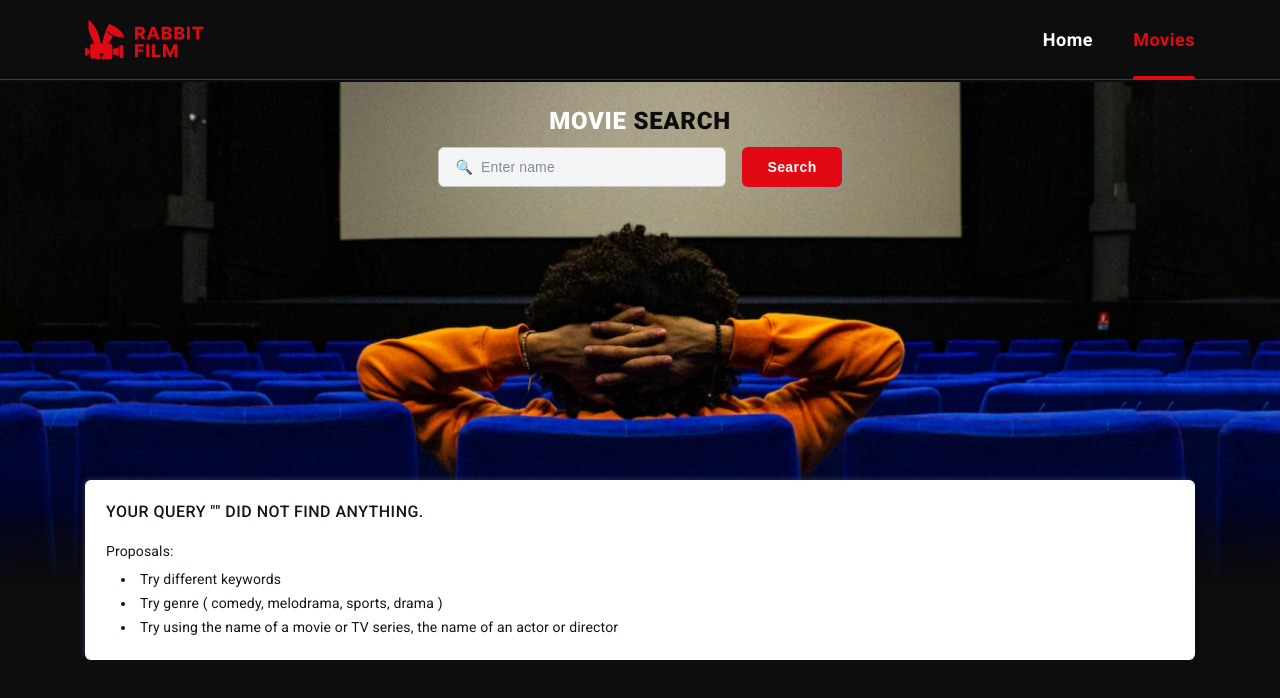
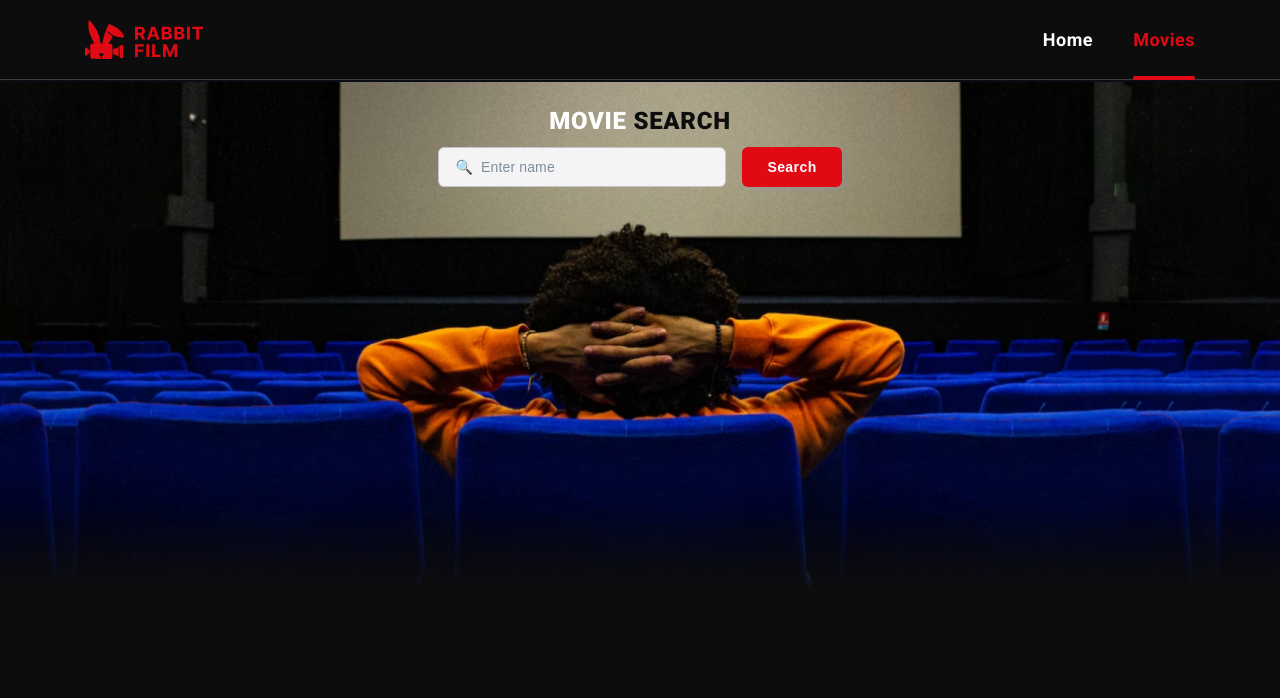
Before and after one commit to YevheniiBiloshapka/goit-react-hw-05-movies, a React (Create React App) app: page /movies in a window 1280 px wide. Shown: the top 698 px of the page. Built offline with nearby package versions, Linux system fonts and the light colour scheme.

Commit message:
Update Movie.jsx

```diff
--- a/src/components/pages/Movie/Movie.jsx
+++ b/src/components/pages/Movie/Movie.jsx
@@ -49,7 +49,7 @@ const Movie = () => {
         </HeroForm>
       </Hero>
       <Container>
-        {totalPages < 1 && (
+        {totalPages === 0 && (
           <Box>
             <NotFound query={query} />
           </Box>
```
